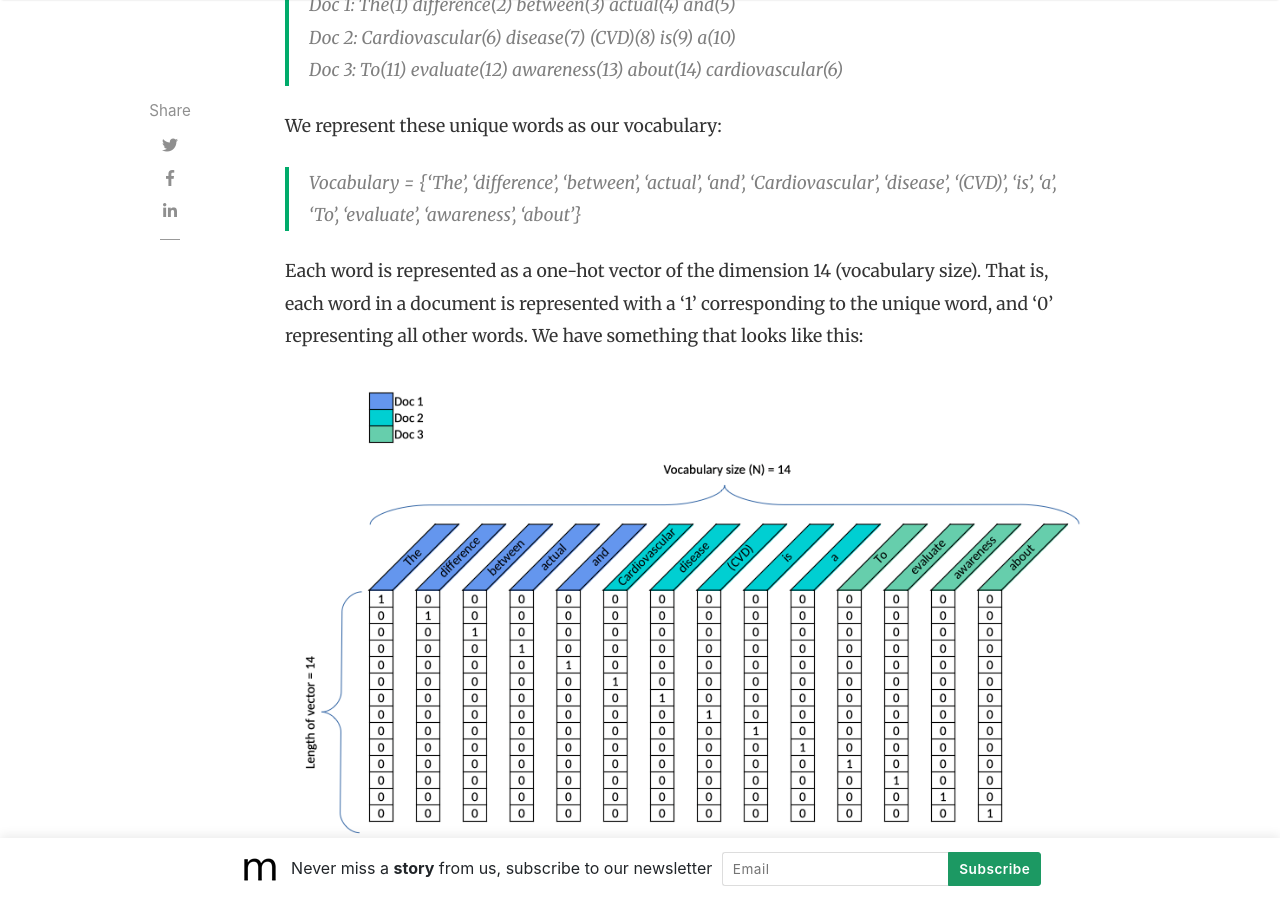
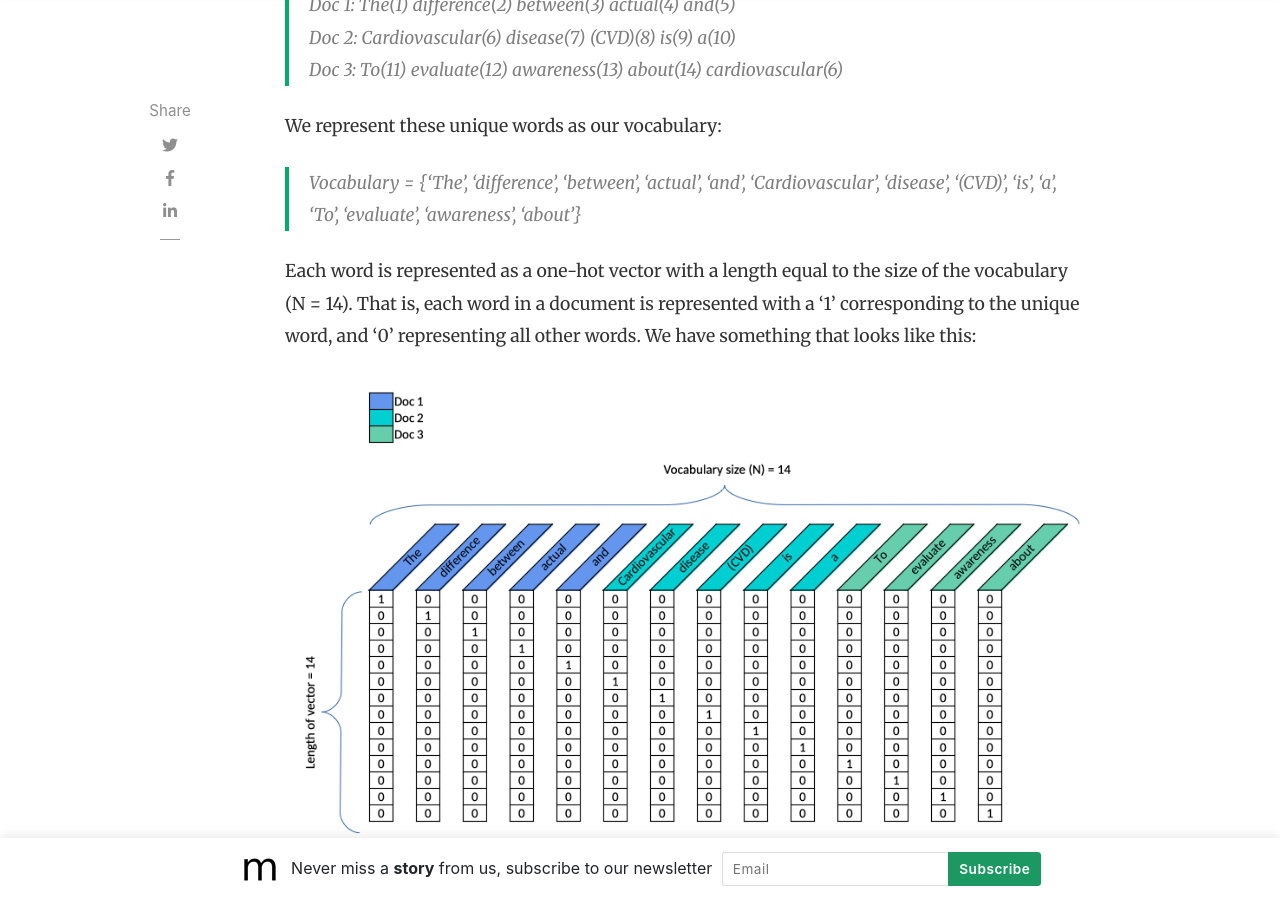
Before and after one commit to slsu0424/slsu0424.github.io, a Jekyll site: the page built from _posts/2023-07-27-test.md, in a window 1280 px wide and 900 px high, scrolled down 3042 px. Built offline with Jekyll 4.4.1, drawn with Linux system fonts in a browser that asks for light colours; nearby versions of some CDN libraries; comment, search, counter and statistics services are not loaded.

Commit message:
Update 2023-07-27-test.md

```diff
--- a/_posts/2023-07-27-test.md
+++ b/_posts/2023-07-27-test.md
@@ -44,7 +44,7 @@ We represent these unique words as our vocabulary:
 
 >Vocabulary = {'The', 'difference', 'between', 'actual', 'and', ‘Cardiovascular', 'disease', '(CVD)', 'is', 'a', 'To', 'evaluate', 'awareness', 'about'}
 
-Each word is represented as a one-hot vector of the dimension 14 (vocabulary size).  That is, each word in a document is represented with a '1' corresponding to the unique word, and '0' representing all other words.  We have something that looks like this:
+Each word is represented as a one-hot vector with a length equal to the size of the vocabulary (N = 14).  That is, each word in a document is represented with a '1' corresponding to the unique word, and '0' representing all other words.  We have something that looks like this:
 
 ![encoding](/assets/images/2023-08-02_encoding.png)
 
```
